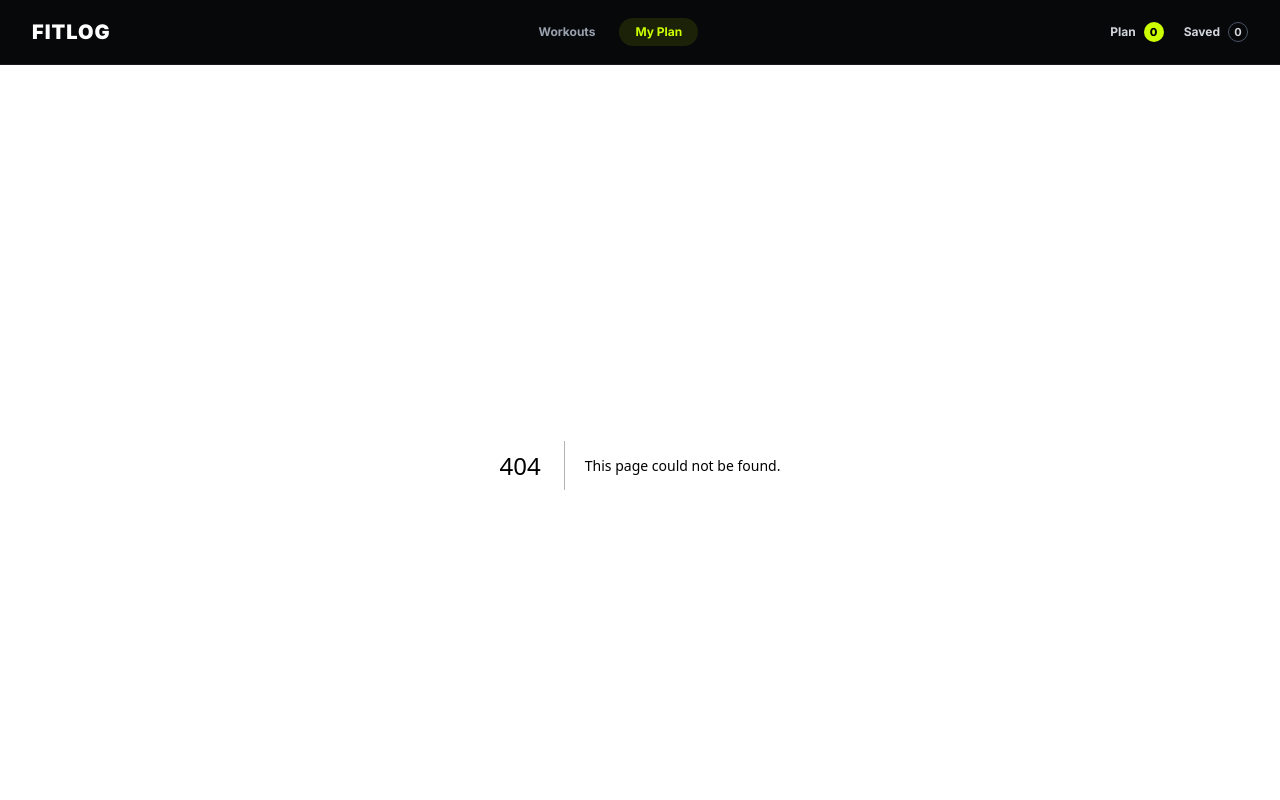
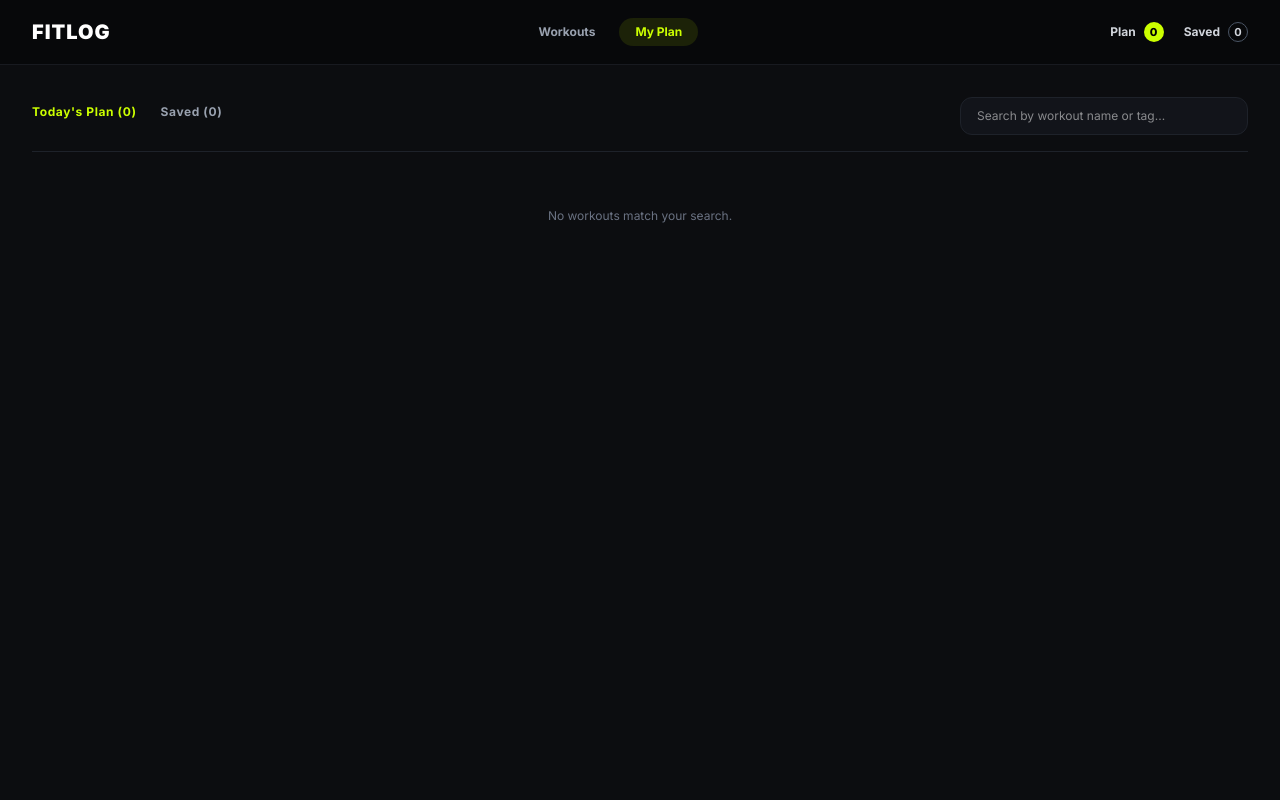
Before and after one commit to sajidraian/fitlog-app, a Next.js app: page /my-plan in a window 1280 px wide. Before the commit this address had no page. Shown: the top 800 px of the page. Built offline with nearby package versions, Linux system fonts and the light colour scheme.

Commit message:
feat(plan): add search filtering sorting and mark as done features

```diff
--- /dev/null
+++ b/src/app/my-plan/page.tsx
@@ -0,0 +1,83 @@
+"use client";
+
+import { useState, useMemo } from "react";
+import Link from "next/link";
+import Image from "next/image";
+import { usePlan } from "@/context/PlanContext";
+import toast from "react-hot-toast";
+
+export default function MyPlanPage() {
+  const { plan, saved, removeFromPlan, removeSaved, toggleDone } = usePlan();
+  const [activeTab, setActiveTab] = useState<"plan" | "saved">("plan");
+  const [searchQuery, setSearchQuery] = useState("");
+
+  const rawList = activeTab === "plan" ? plan : saved;
+
+
+  const filteredList = useMemo(() => {
+    return rawList.filter((item) => {
+      const query = searchQuery.toLowerCase();
+      const matchName = item.name.toLowerCase().includes(query);
+      const matchEquipment = item.equipment?.toLowerCase().includes(query);
+      const matchCategory = item.category?.toLowerCase().includes(query);
+      const matchMuscles = item.muscleGroups?.some((m) => m.toLowerCase().includes(query));
+
+      return matchName || matchEquipment || matchCategory || matchMuscles;
+    });
+  }, [rawList, searchQuery]);
+
+  return (
+    <div className="min-h-screen bg-[#0c0d10] text-white py-8 px-4 sm:px-6 lg:px-8">
+      <div className="max-w-7xl mx-auto space-y-6">
+
+
+        <div className="flex flex-col sm:flex-row items-center justify-between gap-4 border-b border-[#1e222a] pb-4">
+          <div className="flex gap-6 text-xs font-bold uppercase tracking-wider">
+            <button
+              onClick={() => setActiveTab("plan")}
+              className={`pb-2 relative ${activeTab === "plan" ? "text-[#ccff00]" : "text-gray-400"}`}
+            >
+              Today's Plan ({plan.length})
+            </button>
+            <button
+              onClick={() => setActiveTab("saved")}
+              className={`pb-2 relative ${activeTab === "saved" ? "text-[#ccff00]" : "text-gray-400"}`}
+            >
+              Saved ({saved.length})
+            </button>
+          </div>
+
+          <input
+            type="text"
+            placeholder="Search by workout name or tag..."
+            value={searchQuery}
+            onChange={(e) => setSearchQuery(e.target.value)}
+            className="bg-[#12141a] border border-[#1e222a] text-white text-xs px-4 py-2.5 rounded-xl focus:outline-none focus:border-[#ccff00] w-full sm:w-72"
+          />
+        </div>
+
+
+        <div className="space-y-4">
+          {filteredList.length === 0 ? (
+            <p className="text-gray-500 text-xs text-center py-8">No workouts match your search.</p>
+          ) : (
+            filteredList.map((workout) => (
+              <div key={workout.id} className="bg-[#12141a] border border-[#1e222a] p-4 rounded-2xl flex items-center justify-between">
+                <div className="flex items-center gap-4">
+                  <div className="relative w-16 h-16 rounded-xl overflow-hidden bg-[#1a1d26]">
+                    <Image src={workout.image} alt={workout.name} fill className="object-cover" />
+                  </div>
+                  <div>
+                    <h4 className="font-bold text-sm text-white">{workout.name}</h4>
+                    <p className="text-xs text-gray-400">{workout.equipment}</p>
+                  </div>
+                </div>
+              </div>
+            ))
+          )}
+        </div>
+
+      </div>
+    </div>
+  );
+}
```
